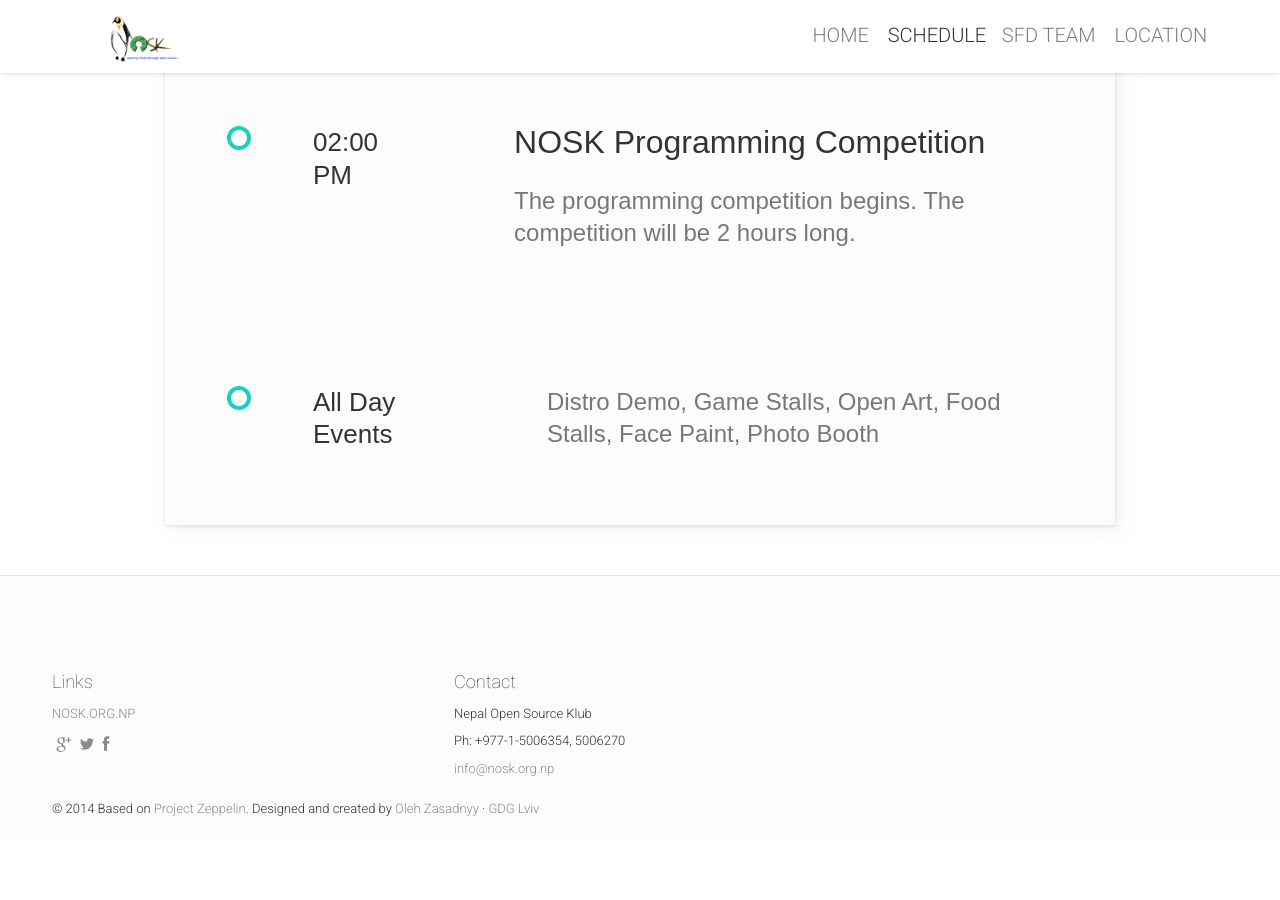
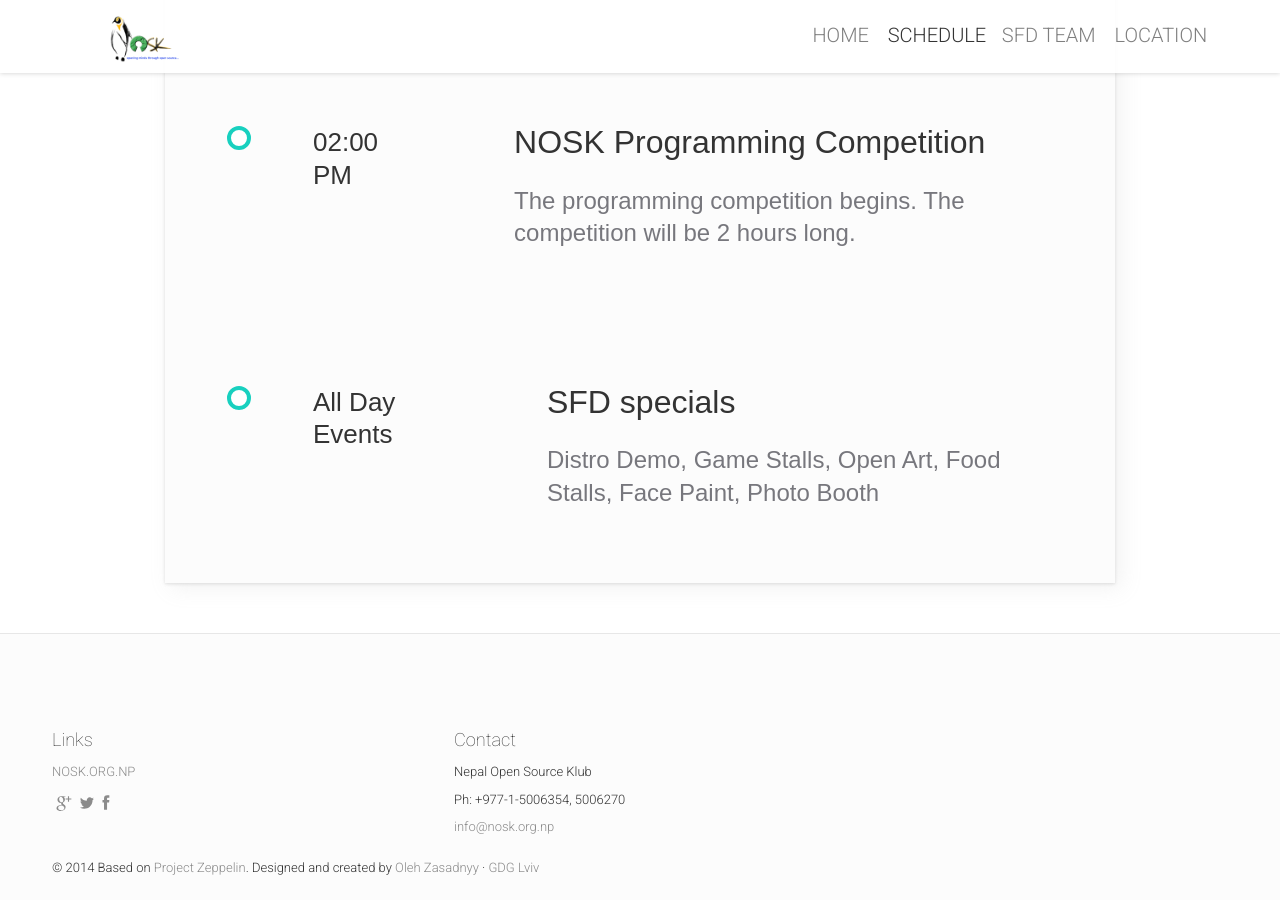
Before and after one commit to openosk/openosk.github.io, a Jekyll site: the page built from schedule.html, in a window 1280 px wide and 900 px high, scrolled down 1624 px. Built offline with Jekyll 4.4.1, drawn with Linux system fonts in a browser that asks for light colours; nearby versions of some CDN libraries; comment, search, counter and statistics services are not loaded; before the commit the page ends 2465 px from its top, so only the background shows below that.

Commit message:
added SFD specials

```diff
--- a/_includes/schedule-table.html
+++ b/_includes/schedule-table.html
@@ -94,6 +94,9 @@
         All Day Events
       </div>
       <div class="timeline__content">
+	    <div class="timeline__title">
+          SFD specials
+        </div>
         <ul class="timeline__points">
           <li>Distro Demo, Game Stalls, Open Art, Food Stalls, Face Paint, Photo Booth</li>
         </ul>
```
